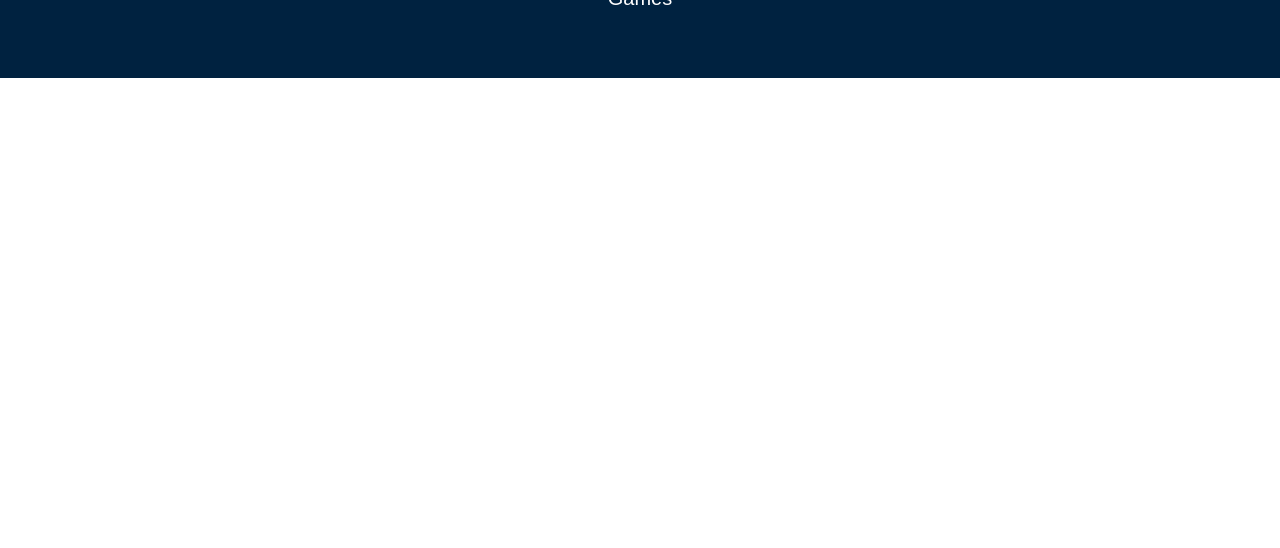
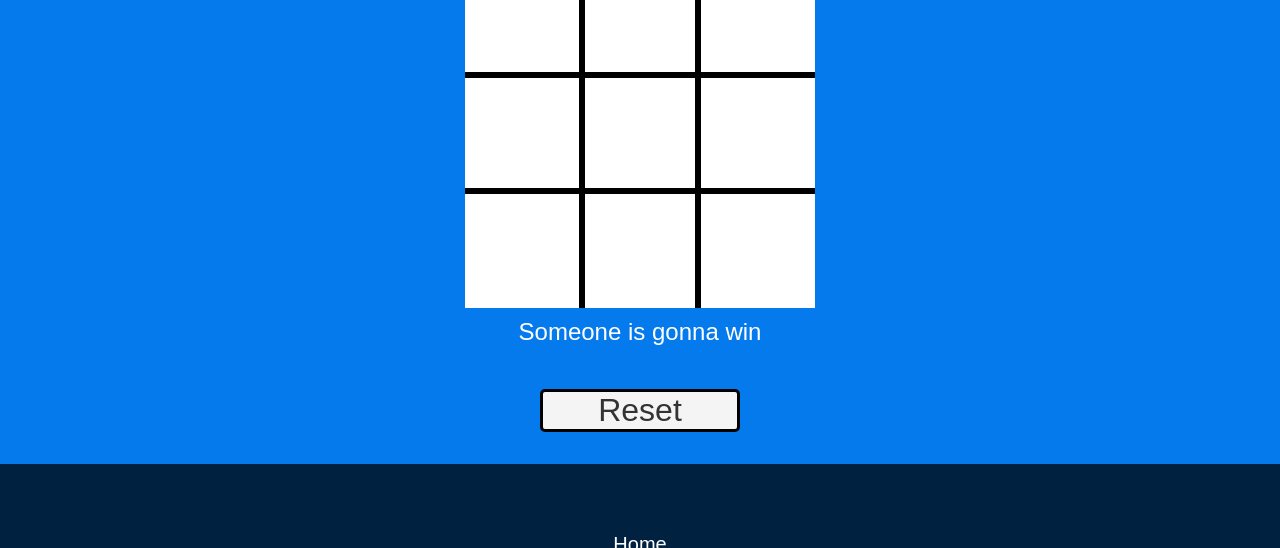
Before and after one commit to henryshughes/Website, a plain HTML site: page games.html in a window 1280 px wide. Shown: the part 837-1385 px from the top of the page. Before the commit the page ends 915 px from the top, so only its background shows below. Drawn offline with Linux system fonts and the light colour scheme.

Commit message:
Board updated

```diff
--- a/CSS/grid-testing.css
+++ b/CSS/grid-testing.css
@@ -125,7 +125,7 @@ textarea{
 .showcase-form{
     position: relative;
     top: 30px;
-    height: 200px;
+    height: 175px;
     overflow: visible;
     width: 300px;
     z-index: 100;
@@ -137,7 +137,7 @@ textarea{
     margin: 10px 0;
 }
 
-/* Game */
+/* Game 1*/
 
 .game .grid button {
     width: 200px;
@@ -159,6 +159,8 @@ textarea{
     border-radius: 5px;
     border: 3px solid black;
     vertical-align: middle;
+    width: 200px;
+    height: auto;
 }
 
 .game .card i{
@@ -195,6 +197,99 @@ textarea{
 .game h1{
     margin: 0;
     padding: 10px;
+}
+
+/* Game 2 */
+
+.game-2 h1 {
+    margin: 0;
+    padding: 10px;
+}
+
+button{
+    border: 1px solid black;
+    height: 75px;
+    width: 75px;
+}
+
+.block {
+    width: (350/3)px;
+    height: (350/3)px;
+}
+
+.play-area {
+    width: 350px;
+    height: 350px;
+    display: grid;
+    grid-template-columns: 1fr 1fr 1fr;
+    grid-template-rows: 1fr 1fr 1fr;
+    padding: 0;
+}
+
+.block:hover {
+    background-color:grey ;
+
+}
+
+.game-2 .play-area{
+    padding: 0;
+}
+
+.game-2 button {
+    display: flex;
+    justify-content: center;
+    align-self: center;
+    background-color: var(--light-color);
+    border-radius: 5px;
+    border: 3px solid black;
+    vertical-align: middle;
+    width: 200px;
+    height: auto;
+}
+
+.game-2 button:hover {
+    transform: scale(0.95);
+    border: 5px solid red;
+}
+
+.block {
+    background-color: white;
+    border: 3px solid black;
+}
+
+#block-1,
+#block-2,
+#block-3 {
+  border-top: none;
+}
+
+#block-1,
+#block-4,
+#block-7 {
+  border-left: none;
+}
+
+#block-7,
+#block-8,
+#block-9 {
+  border-bottom: none;
+}
+
+#block-3,
+#block-6,
+#block-9 {
+  border-right: none;
+}
+
+
+
+.align {
+    margin-left: auto;
+    margin-right: auto;
+}
+
+.table {
+    display: flex;
 }
 .showcase-form input[type='text'],
 .showcase-form input[type='email']{
--- a/games.html
+++ b/games.html
@@ -13,6 +13,7 @@
     integrity="sha512-+4zCK9k+qNFUR5X+cKL9EIR+ZOhtIloNl9GIKS57V1MyNsYpYcUrUeQc9vNfzsWfV28IaLL3i96P9sdNyeRssA=="
     crossorigin="anonymous" />
     <script src="grid-testing.js"></script>
+    <script src="game-2.js"></script>
 </head>
 <body>
     <!--Navbar-->
@@ -71,6 +72,28 @@
 
     </section>
 
+    <section class="game-2 bg-primary">
+        <h1 class="text-center underline md">Tic Tac Toe</h1>
+        <p class="text-center sm">The computer will go first, try and beat it!</p>
+        <div class="container play-area bg-light">
+            <div onclick="block1()" id = "block-1" class="block xl text-center"></div>
+            <div id = "block-2" class="block xl text-center"></div>
+            <div id = "block-3" class="block xl text-center"></div>
+            <div id = "block-4" class="block xl text-center"></div>
+            <div id = "block-5" class="block xl text-center"></div>
+            <div id = "block-6" class="block xl text-center"></div>
+            <div id = "block-7" class="block xl text-center"></div>
+            <div id = "block-8" class="block xl text-center"></div>
+            <div id = "block-9" class="block xl text-center"></div>
+        </div>
+        <h2 class="text-center" id="display-result"> Someone is gonna win</h2>
+        <div class="container reset p-3">
+            <button class="btn-light container md text-center" onclick= "" id="reset-2">Reset</button>
+        </div>
+
+    </section>
+
+
 
     <!-- Footer -->
     <footer class="footer bg-dark py-5">
--- a/grid-testing.js
+++ b/grid-testing.js
@@ -83,3 +83,10 @@ function playRound(playerSelection, computerSelection){
 
 
 }
+
+/*Game 2 */
+
+function block1(){
+    document.getElementById("block-1").innerHTML = "O";
+    console.log('Hello');
+}
```
